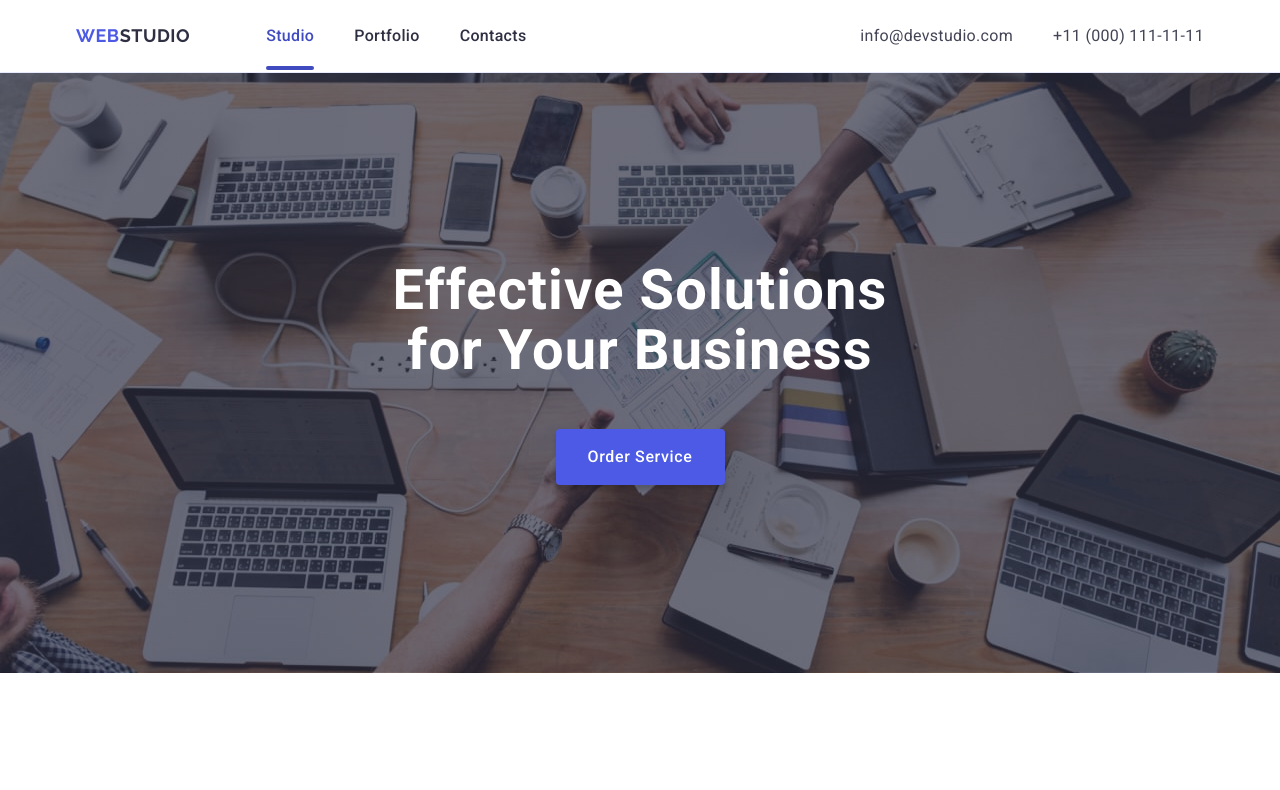
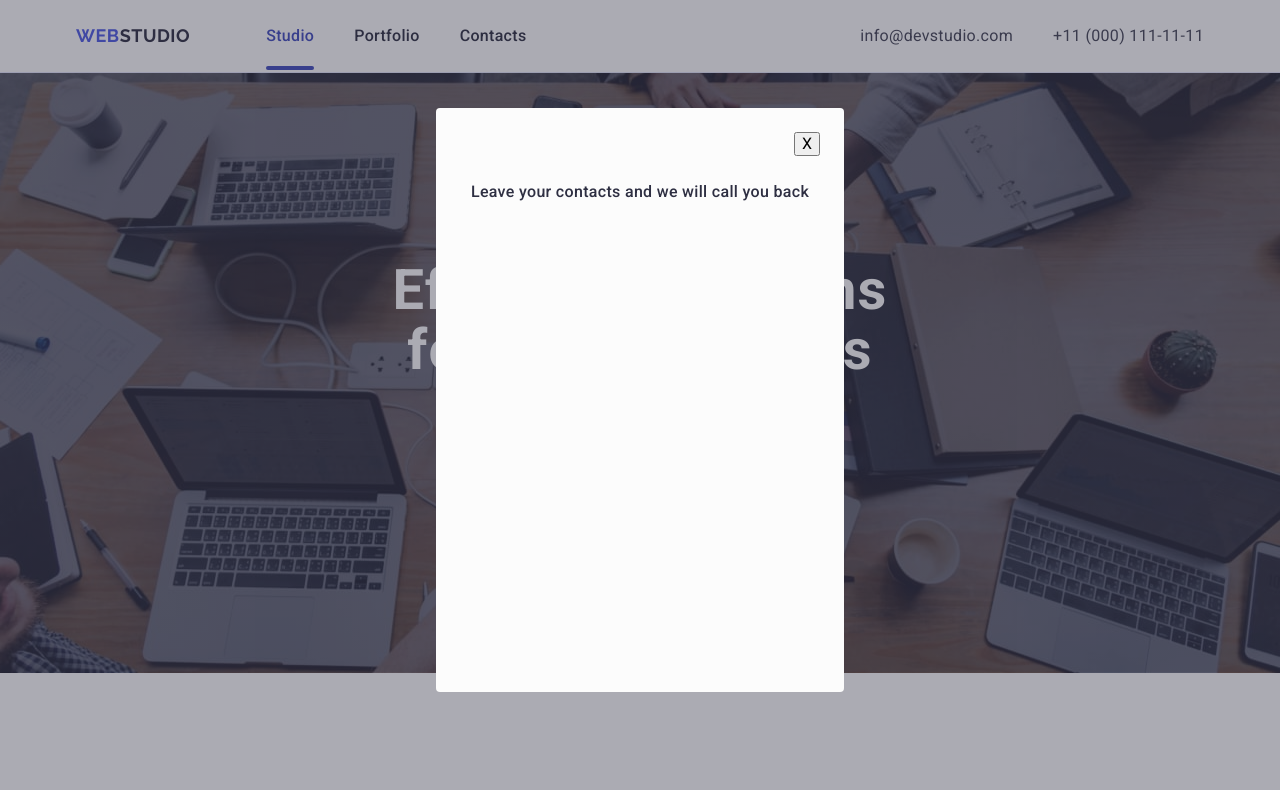
Before and after one commit to DarkEnjex/goit-markup-hw-05, a plain HTML site: page index.html in a window 1280 px wide. Shown: the top 790 px of the page. Drawn offline with nearby package versions, Linux system fonts and the light colour scheme.

Commit message:
modal started

```diff
--- a/css/style.css
+++ b/css/style.css
@@ -645,3 +645,43 @@ span {
 .footer-email-icon {
     fill: #fff;
 }
+
+.backdrop {
+    position: fixed;
+    top: 0;
+    background-color: rgba(46, 47, 66, 0.4);
+    width: 100%;
+    height: 100%;
+}
+
+.modal {
+    position: absolute;
+    width: 408px;
+    min-height: 584px;
+    background-color: #FCFCFC;
+    border-radius: 4px;
+    top: 50%;
+    left: 50%;
+    transform: translate(-50%, -50%);
+    padding: 24px;
+}
+
+.modal-close {
+    position: absolute;
+    right: 24px;
+    top: 24px;
+}
+
+.modal-text {
+    font-weight: 500;
+    font-size: 16px;
+    line-height: 1.5;
+    letter-spacing: 0.02em;
+    text-align: center;
+    color: #2e2f42;
+
+    padding-top: 48px;
+    margin-bottom: 16px;
+}
+
+.modal-form {}
--- a/index.html
+++ b/index.html
@@ -416,6 +416,38 @@
             </div>
         </div>
     </footer>
+    <div class="backdrop">
+        <div class="modal">
+            <button type="button" class="modal-close">X</button>
+            <p class="modal-text">Leave your contacts and we will call you back</p>
+            <form class="modal-form">
+                <!-- <label>
+                    <input type="text">
+                    <svg class="" width="18" height="24">
+                        <use></use>
+                    </svg>
+                    </input>
+                </label> -->
+                <!-- <label for="">
+                    <input type="tel">
+                    <svg class="" width="18" height="24">
+                        <use></use>
+                    </svg>
+                    </input>
+                </label> -->
+                <!-- <label for="">
+                    <input type="email">
+                    <svg class="" width="18" height="24">
+                    <use></use>
+                    </svg>
+                    </input>
+                </label> -->
+                <!-- <label for="">
+                    <textarea name="feedback" rows="10" placeholder="Text input"></textarea>
+                </label> -->
+            </form>
+        </div>
+    </div>
 </body>
 
 </html>
```
